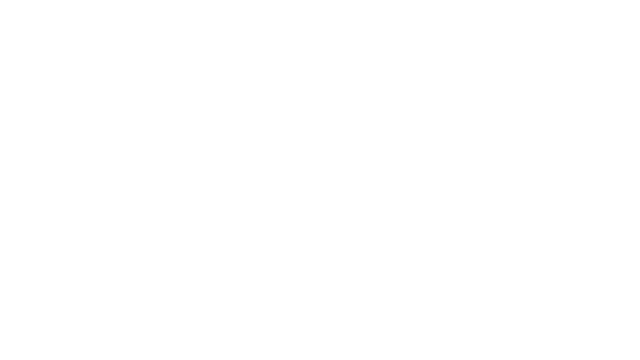
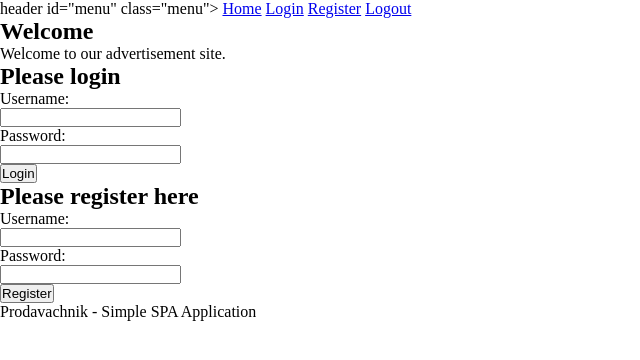
Before and after one commit to mirmeleon/TWorkLive, a plain HTML site: page index.html in a window 1280 px wide. Shown: the whole page, without its empty margins (0-640 px from the left). Drawn offline with Linux system fonts and the light colour scheme.

Commit message:
Task 1-1 finished (Wrote HTML skeleton)

```diff
--- a/index.html
+++ b/index.html
@@ -3,11 +3,54 @@
 <head>
     <meta charset="UTF-8">
     <title>Prodavachnik</title>
+    <script src="scripts/jquery-3.1.1.min.js"></script>
+    <script src="scripts/prodavachnik.js"></script>
     <link rel="stylesheet" type="text/css" href="styles/prodavachnik.css" />
     <link href="https://fonts.googleapis.com/css?family=Lato|Open+Sans" rel="stylesheet">
 </head>
 
 <body>
+header id="menu" class="menu">
+<a href="#" id="linkHome">Home</a>
+<a href="#" id="linkLogin">Login</a>
+<a href="#" id="linkRegister">Register</a>
+<a href="#" id="linkLogout">Logout</a>
+<div></div>
+</header>
+
+<main>
+    <section id="viewHome">
+        <h1 class="title">Welcome</h1>
+        <p class="body-text">Welcome to our advertisement site.</p>
+    </section>
+
+    <section id="viewLogin">
+        <h1 class="titleForm">Please login</h1>
+        <form id="formLogin">
+            <div>Username:</div>
+            <div><input type="text" name="username" required /></div>
+            <div>Password:</div>
+            <div><input type="password" name="passwd" required /></div>
+            <div><input type="button" id="buttonLoginUser" value="Login" /></div>
+        </form>
+    </section>
+
+    <section id="viewRegister">
+        <h1 class="titleForm">Please register here</h1>
+        <form id="formRegister">
+            <div>Username:</div>
+            <div><input type="text" name="username" required /></div>
+            <div>Password:</div>
+            <div><input type="password" name="passwd" required /></div>
+            <div><input type="button" id="buttonRegisterUser" value="Register" /></div>
+        </form>
+    </section>
+
+    <script>
+        startApp();
+    </script>
+</main>
+<footer>Prodavachnik - Simple SPA Application</footer>
 
 </body>
 </html>
```
